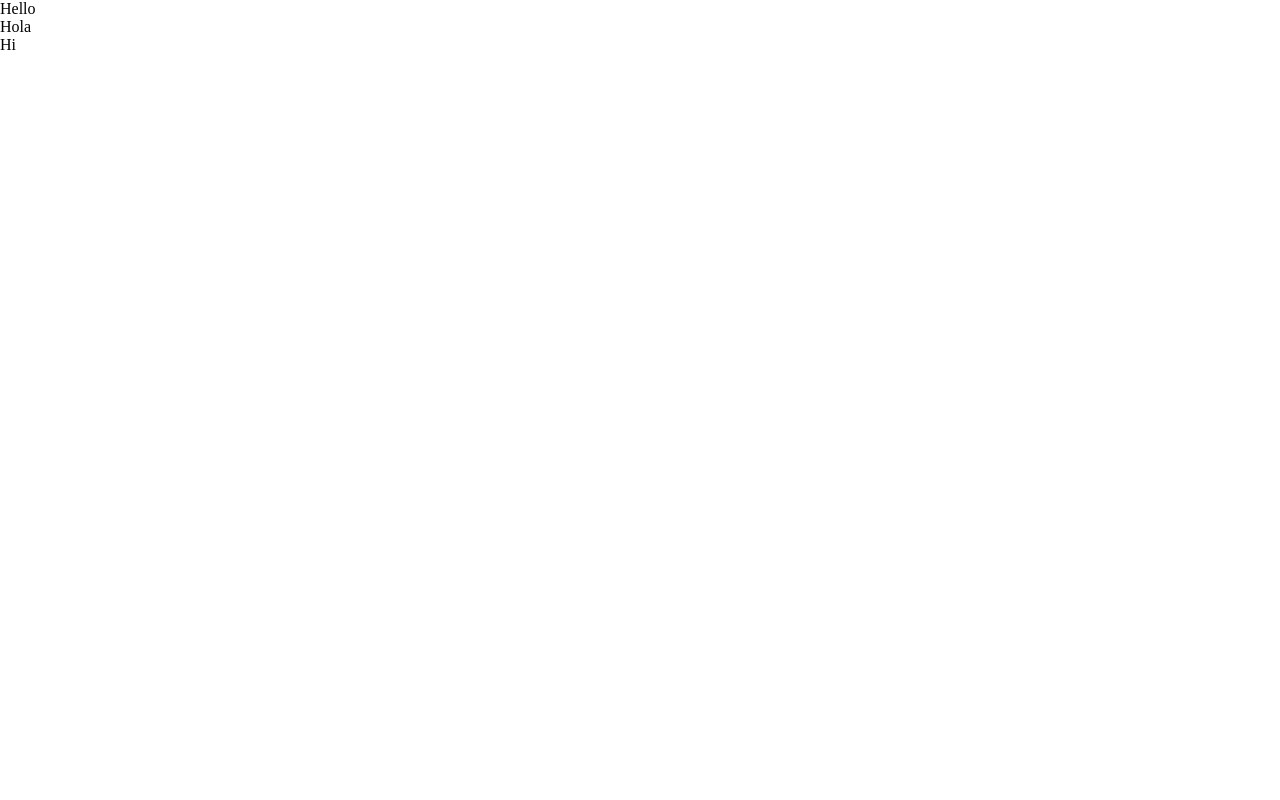
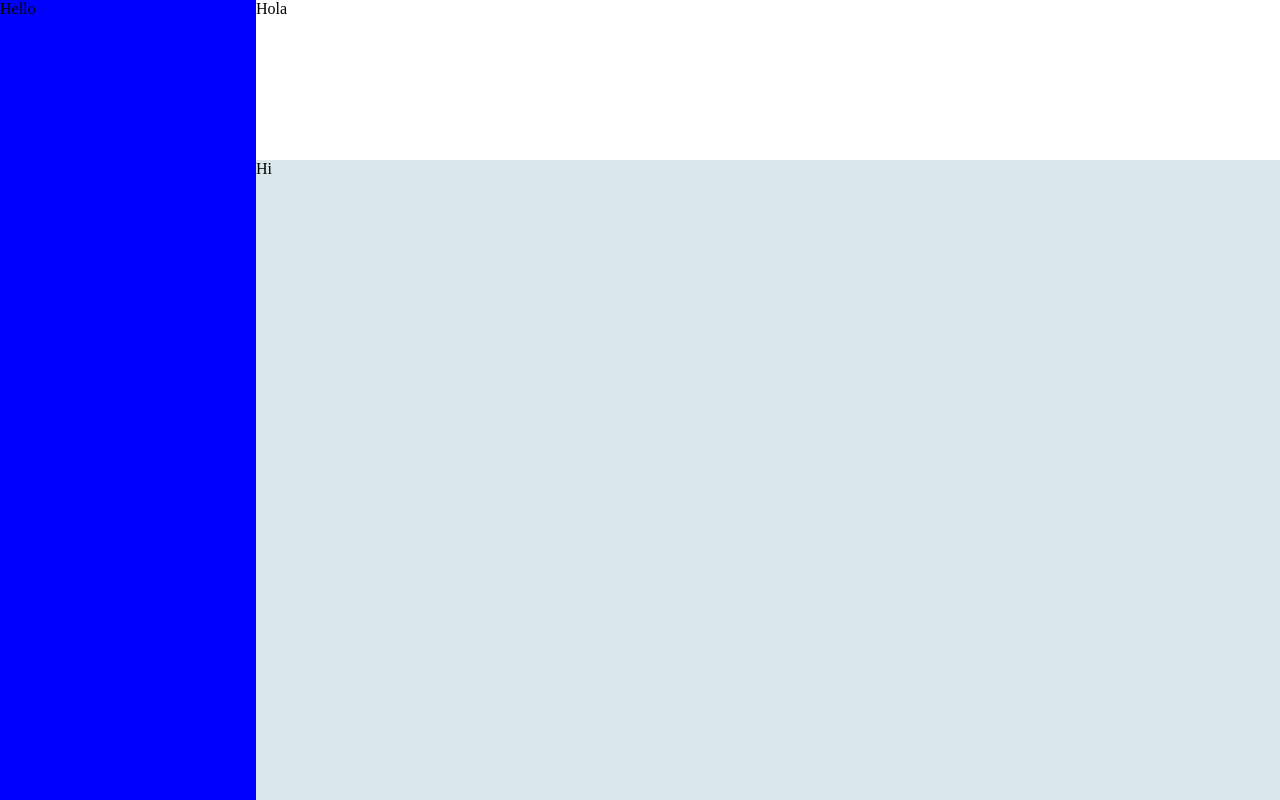
Before and after one commit to Mrlightcity/admin-dashboard, a plain HTML site: page index.html in a window 1280 px wide. Drawn offline with Linux system fonts and the light colour scheme.

Commit message:
Make .container div a grid and position grid items

```diff
--- a/style.css
+++ b/style.css
@@ -4,6 +4,24 @@ body {
 }
 
 .container {
+    display: grid;
+    grid-template-columns: repeat(1, 1fr) repeat(1, 4fr);
+    grid-template-rows: repeat(1, 1fr) repeat(1, 4fr);
     height: 100vh;
     width: 100vw;
 }
+
+.dashboard {
+    grid-column: 1;
+    grid-row: 1 / 3;
+    background-color: blue;
+}
+
+.header {
+    grid-column: 2;
+    grid-row: 1;
+}
+
+.main {
+    background-color: #dae8ec;
+}
```
